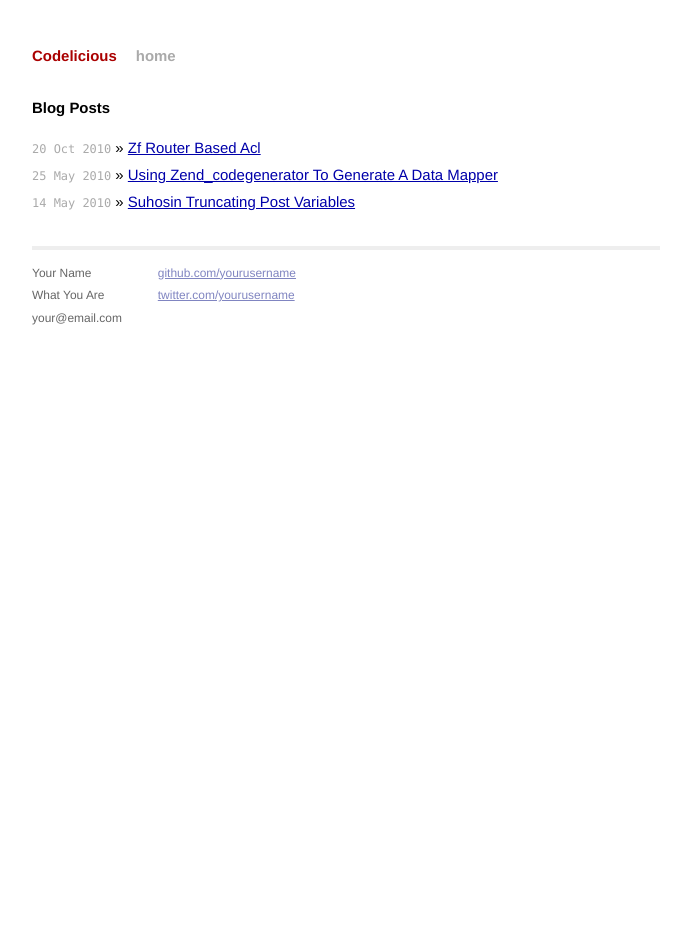
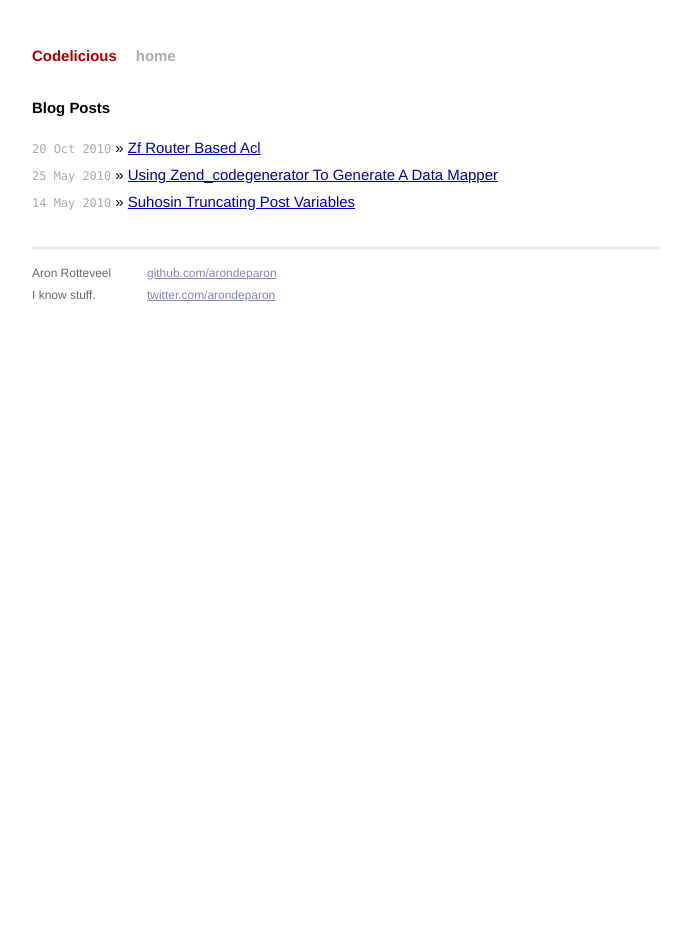
Before and after one commit to arondeparon/arondeparon.github.io, a Jekyll site: the page built from index.html, in a window 1280 px wide. Shown: the whole page, without its empty margins (294-985 px from the left). Built offline with Jekyll 4.4.1, drawn with Linux system fonts in a browser that asks for light colours.

Commit message:
Updated default.html

```diff
--- a/_layouts/default.html
+++ b/_layouts/default.html
@@ -27,15 +27,14 @@
             <div class="footer">
               <div class="contact">
                 <p>
-                  Your Name<br />
-                  What You Are<br />
-                  your@email.com
+                  Aron Rotteveel<br />
+                  I know stuff.<br />
                 </p>
               </div>
               <div class="contact">
                 <p>
-                  <a href="http://github.com/yourusername/">github.com/yourusername</a><br />
-                  <a href="http://twitter.com/yourusername/">twitter.com/yourusername</a><br />
+                  <a href="http://github.com/yourusername/">github.com/arondeparon</a><br />
+                  <a href="http://twitter.com/yourusername/">twitter.com/arondeparon</a><br />
                 </p>
               </div>
             </div>
```
